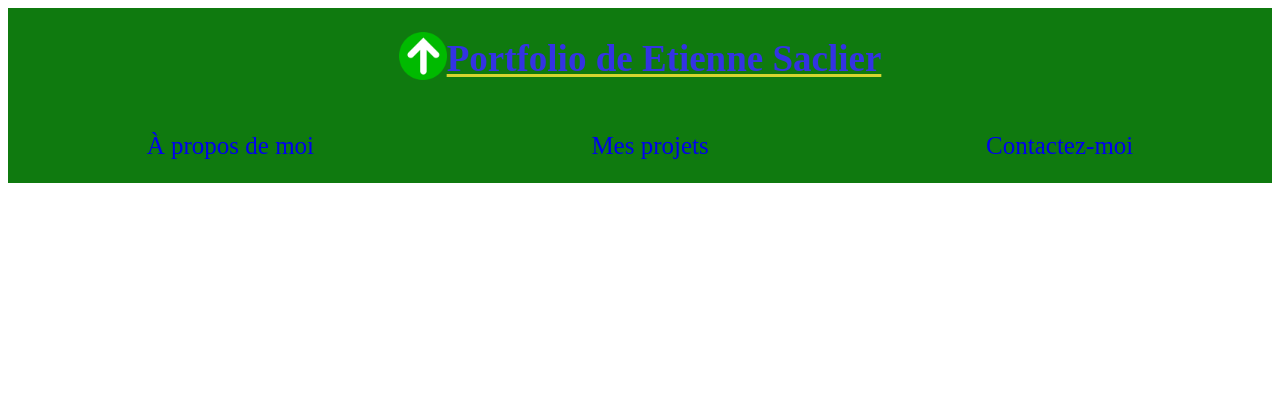
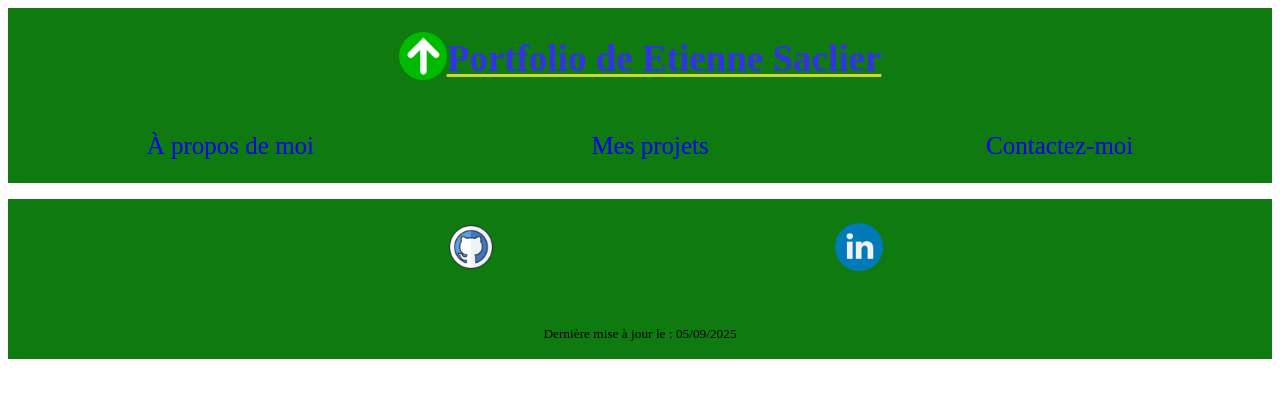
Before and after one commit to E3t8S/Mon-portfolio-CEF, a Vue app: page / in a window 1280 px wide. Shown: the top 398 px of the page. Built offline with nearby package versions, Linux system fonts and the light colour scheme.

Commit message:
commit footer

```diff
--- a/src/App.vue
+++ b/src/App.vue
@@ -1,6 +1,7 @@
 <script setup>
 import { RouterLink, RouterView } from 'vue-router'
-import menuHeader from './components/menuHeader.vue';
+import menuHeader from './components/menuHeader.vue'
+import footComp from './components/footComp.vue';
 </script>
 
 <template>
@@ -13,10 +14,13 @@ import menuHeader from './components/menuHeader.vue';
   </main>
 
   <footer>
-
+    <footComp date="05/09/2025"/>
   </footer>
 
 </template>
 
 <style scoped>
+  footer{
+    background-color: rgb(15, 122, 15)
+  }
 </style>
--- /dev/null
+++ b/src/components/footComp.vue
@@ -0,0 +1,44 @@
+<template>
+
+    <section class="social">
+        <a href="https://github.com/E3t8S">
+            <img src="../assets/sociale.png" target="_blank" alt="Lien vers le profil GitHub d'Etienne">
+        </a>
+        <a href="https://www.linkedin.com/in/etienne-saclier-ba61b5249/">
+            <img src="../assets/linkedin.png" target="_blank" alt="Lien vers le profil Linkedin d'Etienne">
+        </a>
+    </section>
+    <section class="date">
+        <small>Dernière mise à jour le : {{ date }}</small>
+    </section>
+
+</template>
+
+<script setup>
+    defineProps({
+        date:{
+            type : String
+        }
+    })
+</script>
+
+<style>
+
+    .social{
+        display: flex;
+        flex-direction: row;
+        justify-content: space-evenly;
+        align-items: center;
+        height: 100px;
+        margin: 10px 50px 10px 100px;
+        padding: auto;
+    }
+    .date{
+        display: flex;
+        flex-direction: row;
+        justify-content: center;
+        align-items: center;
+        height: 50px;
+    }
+
+</style>
```
Also changed, not shown: src/assets/sociale.png (added).
